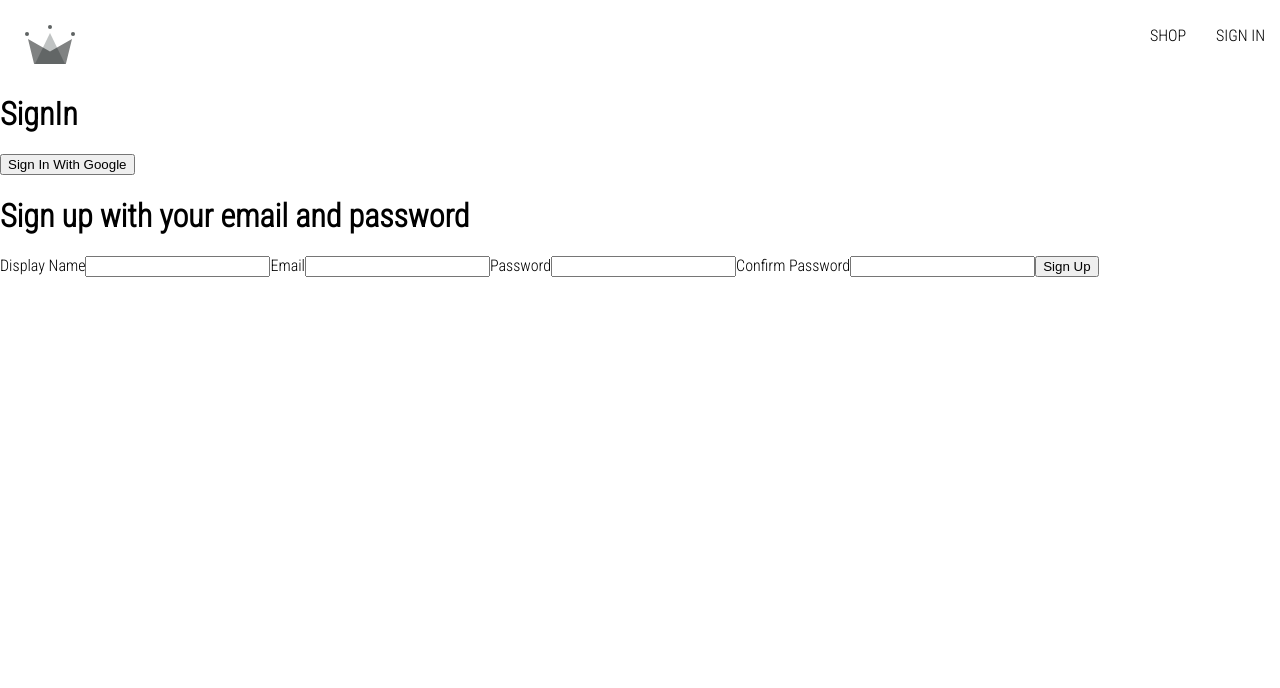
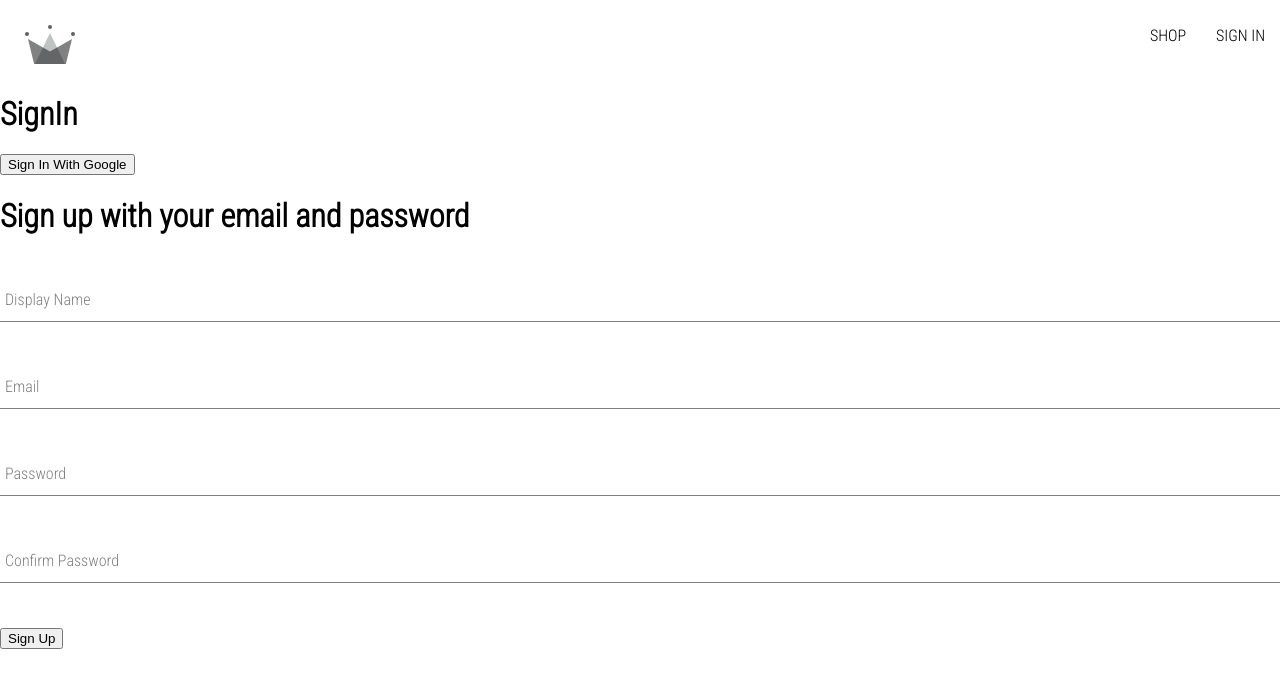
Before and after one commit to g-popp/crwn-clothing, a React (Vite) app: page /sign-in in a window 1280 px wide. Shown: the top 688 px of the page. Built offline with nearby package versions, Linux system fonts and the light colour scheme.

Commit message:
Create FormInput Component

```diff
--- /dev/null
+++ b/src/components/form-input/form-input.component.tsx
@@ -0,0 +1,20 @@
+import './form-input.styles.scss';
+
+const FormInput = ({ label, ...props }) => {
+    return (
+        <div className='group'>
+            <input className='form-input' {...props} />
+            {label && (
+                <label
+                    className={`${
+                        props.value.length ? 'shrink' : ''
+                    } form-input-label`}
+                >
+                    {label}
+                </label>
+            )}
+        </div>
+    );
+};
+
+export default FormInput;
--- /dev/null
+++ b/src/components/form-input/form-input.styles.scss
@@ -0,0 +1,54 @@
+$sub-color: grey;
+$main-color: black;
+
+@mixin shrinkLabel {
+    top: -14px;
+    font-size: 12px;
+    color: $main-color;
+}
+
+.group {
+    position: relative;
+    margin: 45px 0;
+
+    .form-input {
+        background: none;
+        background-color: white;
+        color: $sub-color;
+        font-size: 18px;
+        padding: 10px 10px 10px 5px;
+        display: block;
+        width: 100%;
+        border: none;
+        border-radius: 0;
+        border-bottom: 1px solid $sub-color;
+        margin: 25px 0;
+
+        &:focus {
+            outline: none;
+        }
+
+        &:focus ~ .form-input-label {
+            @include shrinkLabel();
+        }
+    }
+
+    input[type='password'] {
+        letter-spacing: 0.3em;
+    }
+
+    .form-input-label {
+        color: $sub-color;
+        font-size: 16px;
+        font-weight: normal;
+        position: absolute;
+        pointer-events: none;
+        left: 5px;
+        top: 10px;
+        transition: 300ms ease all;
+
+        &.shrink {
+            @include shrinkLabel();
+        }
+    }
+}
--- a/src/components/sign-up-form/sign-up-form.component.tsx
+++ b/src/components/sign-up-form/sign-up-form.component.tsx
@@ -3,6 +3,7 @@
     createAuthUserWithEmail,
     createUserDocumentFromAuth
 } from '../../utils/firebaase/firebase.utils';
+import FormInput from '../form-input/form-input.component';
 
 const defaultFormFields = {
     displayName: '',
@@ -49,8 +50,8 @@
         <div>
             <h1>Sign up with your email and password</h1>
             <form onSubmit={handleSubmit}>
-                <label>Display Name</label>
-                <input
+                <FormInput
+                    label='Display Name'
                     type='text'
                     onChange={handleChange}
                     required
@@ -58,8 +59,8 @@
                     value={displayName}
                 />
 
-                <label>Email</label>
-                <input
+                <FormInput
+                    label='Email'
                     type='email'
                     onChange={handleChange}
                     required
@@ -67,8 +68,8 @@
                     value={email}
                 />
 
-                <label>Password</label>
-                <input
+                <FormInput
+                    label='Password'
                     type='password'
                     onChange={handleChange}
                     required
@@ -76,8 +77,8 @@
                     value={password}
                 />
 
-                <label>Confirm Password</label>
-                <input
+                <FormInput
+                    label='Confirm Password'
                     type='password'
                     onChange={handleChange}
                     required
```
